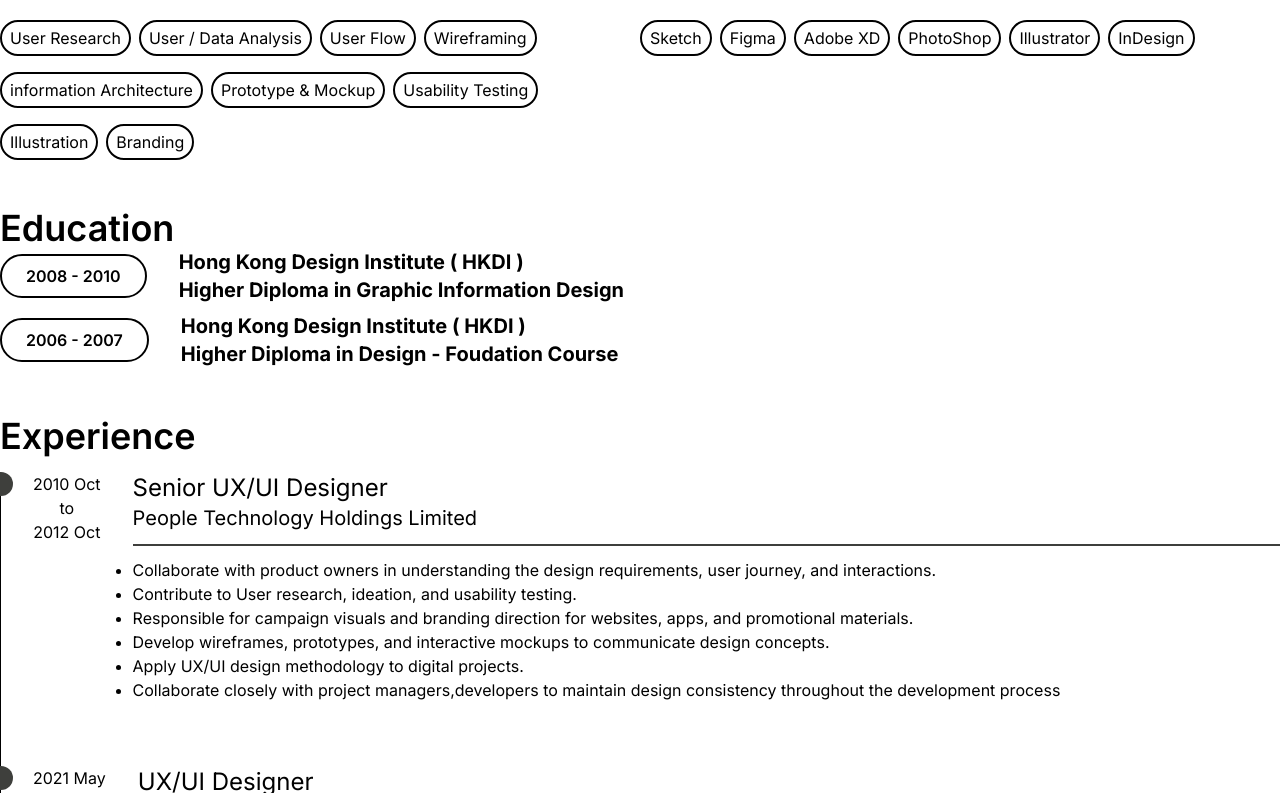
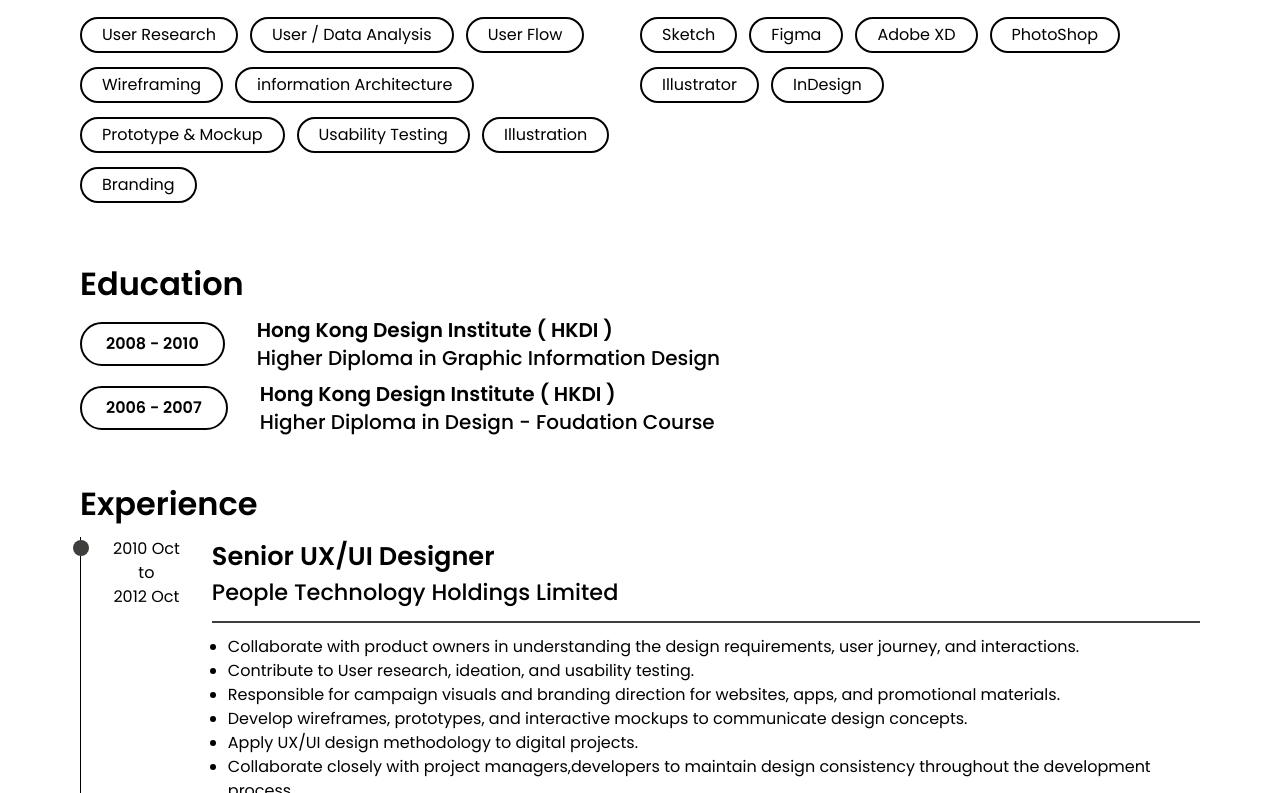
Before and after one commit to kaleong912/carol-portfolio-nextjs, a Next.js app: page / in a window 1280 px wide. Shown: the part 827-1620 px from the top of the page. Built offline with nearby package versions, Linux system fonts and the light colour scheme.

Commit message:
css update

```diff
--- a/src/app/components/Bubble.jsx
+++ b/src/app/components/Bubble.jsx
@@ -2,7 +2,7 @@ import React from 'react'
 
 const Bubble = ({text}) => {
   return (
-    <div className="border-current border-2 rounded-full px-2 py-1">{text}</div>
+    <div className="border-current border-2 rounded-full px-5 py-1">{text}</div>
   )
 }
 
--- a/src/app/components/EducationSection.jsx
+++ b/src/app/components/EducationSection.jsx
@@ -23,8 +23,8 @@ const EducationSection = () => {
                     <div key={index} className="flex flex-row items-center">
                         <div className="border-2 border-current rounded-full px-6 py-2 font-semibold mr-8">{e.year}</div>
                         <div className="flex flex-col">
-                            <div className="text-xl font-bold">{e.academy}</div>
-                            <div className="text-xl font-bold">{e.course}</div>
+                            <div className="text-xl edu-academy-name">{e.academy}</div>
+                            <div className="text-xl edu-course-name">{e.course}</div>
                         </div>
                     </div>
                 ))
--- a/src/app/components/ExperienceItem.jsx
+++ b/src/app/components/ExperienceItem.jsx
@@ -9,10 +9,10 @@ const ExperienceItem = ({exp}) => {
             <span>{exp.end}</span>
         </div>
         <div className='flex flex-1 flex-col'>
-            <h1 className='text-2xl'>{exp.title}</h1>
-            <h1 className='text-xl'>{exp.company}</h1>
+            <h1 className='jobtitle'>{exp.title}</h1>
+            <h1 className='companyname'>{exp.company}</h1>
             <hr className='my-3' />
-            <ul className='list-disc'>
+            <ul className='list-disc pl-4'>
                 {
                     exp.descriptions.map((d, idx) => (
                         <li key={idx}>{d}</li>
--- a/src/app/components/NavLink.jsx
+++ b/src/app/components/NavLink.jsx
@@ -5,7 +5,7 @@ const NavLink = ({ href, title }) => {
     const pathname = usePathname()
 
   return (
-    <Link href={href} className={`block py-2 pl-3 pr-4 ${ pathname == href ? "border-b-4" : ""}`}>{title}</Link>
+    <Link href={href} className={`block py-2 pl-3 pr-4 nav-link ${ pathname == href ? "nav-link-selected" : ""}`}>{title}</Link>
   )
 }
 
--- a/src/app/components/SkillSection.jsx
+++ b/src/app/components/SkillSection.jsx
@@ -17,7 +17,7 @@ const SkillSection = () => {
         <div className="grid grid-cols-1 gap-0 lg:grid-cols-2">
             <div className="flex flex-col">
                 <h1 className="text-4xl font-semibold section-headline">Skills</h1>
-                <div className="flex flex-wrap gap-x-2 gap-y-4 mt-4">
+                <div className="flex flex-wrap gap-x-3 gap-y-3.5 bubble-container">
                     {
                         skills.map((text, index) => (
                             <div key={index}>
@@ -29,7 +29,7 @@ const SkillSection = () => {
             </div>
             <div className="flex flex-col">
                 <h1 className="text-4xl font-semibold section-headline">Tools</h1>
-                <div className="flex flex-wrap gap-x-2 gap-y-4 mt-4">
+                <div className="flex flex-wrap gap-x-3 gap-y-3.5 bubble-container">
                     {
                         tools.map((text, index) => (
                             <div key={index}>
--- a/src/app/layout.js
+++ b/src/app/layout.js
@@ -1,8 +1,13 @@
-import { Inter } from "next/font/google";
+import { Poppins } from "next/font/google";
 import "./globals.css";
 import "./main.css";
 
-const inter = Inter({ subsets: ["latin"] });
+const inter = Poppins({
+  weight: ['400','500','600', '700'],
+  style: ['normal', 'italic'],
+  subsets: ['latin'],
+  display: 'swap',
+});
 
 export const metadata = {
   title: "Create Next App",
--- a/src/app/main.css
+++ b/src/app/main.css
@@ -16,6 +16,10 @@
     }
 }
 
+section{
+    max-width: 1120px;
+}
+
 .hero-sparkle{
     position: absolute;
     right: -60px;
@@ -26,6 +30,17 @@
     position: absolute;
     right: -8px;
     top: -10px;
+}
+
+.nav-link{
+    position: relative;
+}
+
+
+.nav-link-selected{
+    border-bottom: 3px #3E3F3C solid;
+    font-weight: 600;
+
 }
 
 .sparkle{
@@ -50,10 +65,10 @@
 .experience-item::before{
     content: '';
     position: absolute;
-    top: 0;
-    left: -0.75rem;
-    width: 1.5rem;
-    height: 1.5rem;
+    top: 0.2rem;
+    left: -0.5rem;
+    width: 1rem;
+    height: 1rem;
     border-radius: 50%;
     background-color: #3E3F3C;
 }
@@ -65,5 +80,27 @@
 
 
 .section-headline{
+    font-size: 2em;
+    margin-bottom: 0.4em;
+}
 
+.bubble-container{
+    margin-bottom: 0.8em;
 }
+
+.edu-academy-name{
+    font-weight: 600;
+}
+.edu-course-name{
+    font-weight: 500;
+}
+
+.jobtitle{
+    font-size: 1.6em;
+    font-weight: 600;
+}
+
+.companyname{
+    font-size: 1.4em;
+    font-weight: 500;
+}
```
Also changed, not shown: public/twilight-bg.svg.
